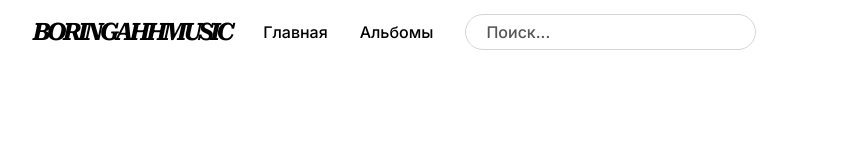
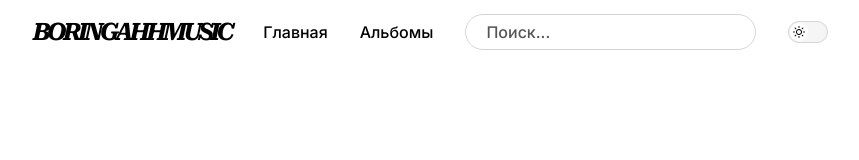
Before and after one commit to tiMURtSE/albums-cant-drag-and-drop, a React (Vite) app: page / in a window 1280 px wide. Shown: the top 160 px of the page, without its empty margins (7-866 px from the left). Built offline with nearby package versions, Linux system fonts and the light colour scheme.

Commit message:
Добавлен переключатель темы

```diff
--- a/src/App.tsx
+++ b/src/App.tsx
@@ -7,6 +7,13 @@ import Search from "pages/Search/Search";
 import { PagesPath } from "consts/pages";
 import { TypeRoutes } from "types";
 import Layout from "components/Layout/Layout";
+import { ThemeProvider } from "styled-components";
+import CSSReset from "styles/global/CSSReset.styled";
+import GlobalStyle from "styles/global/GlobalStyle.styled";
+import { useSelector } from "react-redux";
+import { themeMods } from "consts/themeMods";
+import { useMemo } from "react";
+import { themeSettings } from "styles/theme/theme";
 
 const routes: TypeRoutes = [
 	{ path: PagesPath.Albums, element: AlbumList },
@@ -16,8 +23,18 @@ const routes: TypeRoutes = [
 ];
 
 function App() {
+	const mode = useSelector(
+		(state: { theme: { mode: themeMods } }) => state.theme.mode
+	);
+	const theme = useMemo(() => themeSettings(mode), [mode]);
+
 	return (
+		<div className="App">
 			<BrowserRouter>
+				<ThemeProvider theme={theme}>
+					<CSSReset />
+					<GlobalStyle />
+
 					<Routes>
 						<Route path={PagesPath.Home} element={<Layout />}>
 							<Route index element={<Home />} />
@@ -30,7 +47,9 @@ function App() {
 							))}
 						</Route>
 					</Routes>
+				</ThemeProvider>
 			</BrowserRouter>
+		</div>
 	);
 }
 
--- /dev/null
+++ b/src/components/Icons/DarkTheme/DarkTheme.tsx
@@ -0,0 +1,13 @@
+const DarkTheme = () => {
+	return (
+		<svg
+			xmlns="http://www.w3.org/2000/svg"
+			focusable="false"
+			viewBox="0 0 24 24"
+		>
+			<path d="M12.1,22c-0.3,0-0.6,0-0.9,0c-5.5-0.5-9.5-5.4-9-10.9c0.4-4.8,4.2-8.6,9-9c0.4,0,0.8,0.2,1,0.5c0.2,0.3,0.2,0.8-0.1,1.1c-2,2.7-1.4,6.4,1.3,8.4c2.1,1.6,5,1.6,7.1,0c0.3-0.2,0.7-0.3,1.1-0.1c0.3,0.2,0.5,0.6,0.5,1c-0.2,2.7-1.5,5.1-3.6,6.8C16.6,21.2,14.4,22,12.1,22zM9.3,4.4c-2.9,1-5,3.6-5.2,6.8c-0.4,4.4,2.8,8.3,7.2,8.7c2.1,0.2,4.2-0.4,5.8-1.8c1.1-0.9,1.9-2.1,2.4-3.4c-2.5,0.9-5.3,0.5-7.5-1.1C9.2,11.4,8.1,7.7,9.3,4.4z"></path>
+		</svg>
+	);
+};
+
+export default DarkTheme;
--- /dev/null
+++ b/src/components/Icons/LightTheme/LightTheme.tsx
@@ -0,0 +1,21 @@
+const LightTheme = () => {
+	return (
+		<svg
+			xmlns="http://www.w3.org/2000/svg"
+			focusable="false"
+			viewBox="0 0 24 24"
+		>
+			<path d="M12,18c-3.3,0-6-2.7-6-6s2.7-6,6-6s6,2.7,6,6S15.3,18,12,18zM12,8c-2.2,0-4,1.8-4,4c0,2.2,1.8,4,4,4c2.2,0,4-1.8,4-4C16,9.8,14.2,8,12,8z"></path>
+			<path d="M12,4c-0.6,0-1-0.4-1-1V1c0-0.6,0.4-1,1-1s1,0.4,1,1v2C13,3.6,12.6,4,12,4z"></path>
+			<path d="M12,24c-0.6,0-1-0.4-1-1v-2c0-0.6,0.4-1,1-1s1,0.4,1,1v2C13,23.6,12.6,24,12,24z"></path>
+			<path d="M5.6,6.6c-0.3,0-0.5-0.1-0.7-0.3L3.5,4.9c-0.4-0.4-0.4-1,0-1.4s1-0.4,1.4,0l1.4,1.4c0.4,0.4,0.4,1,0,1.4C6.2,6.5,5.9,6.6,5.6,6.6z"></path>
+			<path d="M19.8,20.8c-0.3,0-0.5-0.1-0.7-0.3l-1.4-1.4c-0.4-0.4-0.4-1,0-1.4s1-0.4,1.4,0l1.4,1.4c0.4,0.4,0.4,1,0,1.4C20.3,20.7,20,20.8,19.8,20.8z"></path>
+			<path d="M3,13H1c-0.6,0-1-0.4-1-1s0.4-1,1-1h2c0.6,0,1,0.4,1,1S3.6,13,3,13z"></path>
+			<path d="M23,13h-2c-0.6,0-1-0.4-1-1s0.4-1,1-1h2c0.6,0,1,0.4,1,1S23.6,13,23,13z"></path>
+			<path d="M4.2,20.8c-0.3,0-0.5-0.1-0.7-0.3c-0.4-0.4-0.4-1,0-1.4l1.4-1.4c0.4-0.4,1-0.4,1.4,0s0.4,1,0,1.4l-1.4,1.4C4.7,20.7,4.5,20.8,4.2,20.8z"></path>
+			<path d="M18.4,6.6c-0.3,0-0.5-0.1-0.7-0.3c-0.4-0.4-0.4-1,0-1.4l1.4-1.4c0.4-0.4,1-0.4,1.4,0s0.4,1,0,1.4l-1.4,1.4C18.9,6.5,18.6,6.6,18.4,6.6z"></path>
+		</svg>
+	);
+};
+
+export default LightTheme;
--- a/src/components/Navbar/Navbar.tsx
+++ b/src/components/Navbar/Navbar.tsx
@@ -5,6 +5,9 @@ import Paddings from "styles/components/Paddings.styled";
 import Container from "styles/components/Container.styled";
 import Search from "./Searchbar/Searchbar";
 import { PagesName, PagesPath } from "consts/pages";
+import { useDispatch } from "react-redux";
+import { setMode } from "store/themeSlice";
+import ThemeToggle from "./ThemeToggle/ThemeToggle";
 
 const appTitle = "BORINGAHHMUSIC";
 
@@ -14,6 +17,8 @@ const navigationItems: NavigationItems = [
 ];
 
 const Navbar = () => {
+	const dispatch = useDispatch();
+
 	return (
 		<Header>
 			<Paddings>
@@ -32,6 +37,8 @@ const Navbar = () => {
 						</Navigation>
 
 						<Search />
+
+						<ThemeToggle />
 					</Content>
 				</Container>
 			</Paddings>
--- /dev/null
+++ b/src/components/Navbar/ThemeToggle/ThemeToggle.styled.ts
@@ -0,0 +1,58 @@
+import styled from "styled-components";
+
+const Wrapper = styled.div`
+	& input:checked + div span {
+		transform: translateX(18px);
+	}
+
+	& input:checked + div svg:first-child {
+		display: none;
+	}
+
+	& input:checked + div svg:last-child {
+		display: block;
+		fill: #fff;
+	}
+`;
+
+const Toggle = styled.div`
+	position: relative;
+	display: block;
+	width: 40px;
+	height: 22px;
+	border: 1px solid ${(props) => props.theme.colors.grey.neutral};
+	background-color: ${(props) => props.theme.colors.grey.light};
+	border-radius: 11px;
+	cursor: pointer;
+	transition: border-color 0.25s;
+`;
+
+const Input = styled.input`
+	display: none;
+`;
+
+const Check = styled.span`
+	position: absolute;
+	top: 1px;
+	left: 1px;
+	width: 18px;
+	height: 18px;
+	border-radius: 50%;
+	background-color: ${(props) => props.theme.colors.primary};
+	transition: transform 0.25s;
+
+	& svg {
+		position: absolute;
+		top: 3px;
+		left: 3px;
+		width: 12px;
+		height: 12px;
+		fill: #000;
+
+		&:last-child {
+			display: none;
+		}
+	}
+`;
+
+export { Wrapper, Toggle, Input, Check };
--- /dev/null
+++ b/src/components/Navbar/ThemeToggle/ThemeToggle.tsx
@@ -0,0 +1,26 @@
+import DarkTheme from "components/Icons/DarkTheme/DarkTheme";
+import LightTheme from "components/Icons/LightTheme/LightTheme";
+import { Check, Input, Toggle, Wrapper } from "./ThemeToggle.styled";
+import { useDispatch } from "react-redux";
+import { setMode } from "store/themeSlice";
+
+const ThemeToggle = () => {
+	const dispatch = useDispatch();
+
+	return (
+		<Wrapper>
+			<label htmlFor="toggle">
+				<Input type="checkbox" id="toggle" />
+
+				<Toggle onClick={() => dispatch(setMode())}>
+					<Check>
+						<LightTheme />
+						<DarkTheme />
+					</Check>
+				</Toggle>
+			</label>
+		</Wrapper>
+	);
+};
+
+export default ThemeToggle;
--- /dev/null
+++ b/src/consts/themeMods.ts
@@ -0,0 +1,4 @@
+export enum themeMods {
+	Light = "light",
+	Dark = "dark",
+}
--- a/src/index.tsx
+++ b/src/index.tsx
@@ -3,21 +3,13 @@ import App from "./App";
 import { Provider } from "react-redux";
 import { PersistGate } from "redux-persist/integration/react";
 import { store, persistor } from "store";
-import { ThemeProvider } from "styled-components";
-import { theme } from "styles/theme/theme";
-import CSSReset from "styles/global/CSSReset.styled";
-import GlobalStyle from "styles/global/GlobalStyle.styled";
 
 ReactDOM.createRoot(document.getElementById("root") as HTMLElement).render(
 	<>
 		{/* <React.StrictMode> */}
-		<CSSReset />
-		<GlobalStyle />
 		<Provider store={store}>
 			<PersistGate loading={null} persistor={persistor}>
-				<ThemeProvider theme={theme}>
-					<App />
-				</ThemeProvider>
+				<App />
 			</PersistGate>
 		</Provider>
 		{/* </React.StrictMode> */}
--- a/src/styles/theme/theme.interface.ts
+++ b/src/styles/theme/theme.interface.ts
@@ -8,6 +8,7 @@ interface ITheme {
 		yellow: {
 			light: string;
 		};
+		primary: string;
 	};
 
 	media: {
--- a/src/styles/theme/theme.ts
+++ b/src/styles/theme/theme.ts
@@ -1,3 +1,4 @@
+import { themeMods } from "consts/themeMods";
 import { ITheme } from "./theme.interface";
 
 const theme: ITheme = {
@@ -10,6 +11,7 @@ const theme: ITheme = {
 		yellow: {
 			light: "#faffd6",
 		},
+		primary: "#fff",
 	},
 
 	media: {
@@ -45,4 +47,28 @@ const theme: ITheme = {
 	},
 };
 
-export { theme };
+const themeSettings = (mode: themeMods) => {
+	return {
+		mode: mode,
+		...(mode === themeMods.Light
+			? {
+					...theme,
+			  }
+			: {
+					...theme,
+					colors: {
+						grey: {
+							light: "#3a393d",
+							neutral: "#252427",
+							dark: "#121214",
+						},
+						yellow: {
+							light: "#708001",
+						},
+						primary: "#121214",
+					},
+			  }),
+	};
+};
+
+export { theme, themeSettings };
```
Lines whose indentation alone changed are shown as unchanged.
